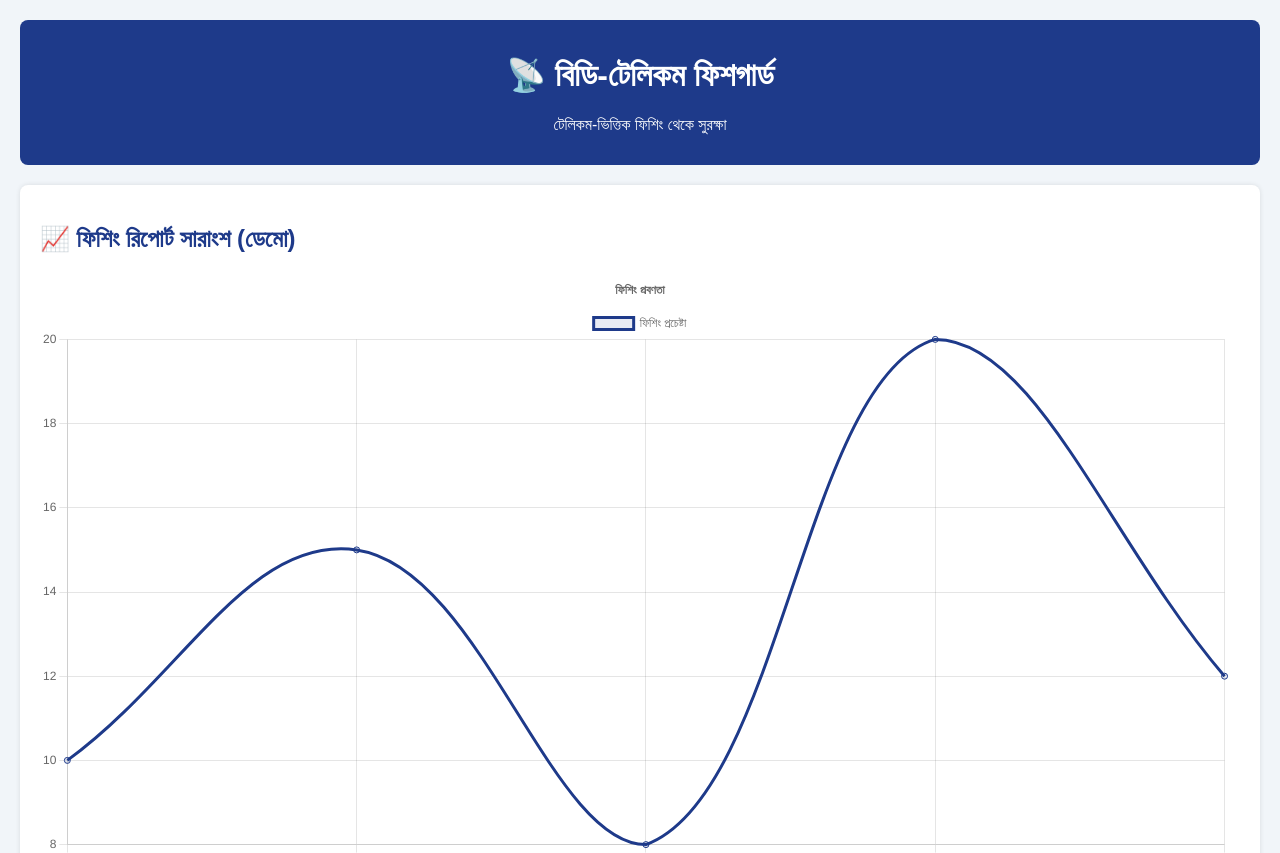
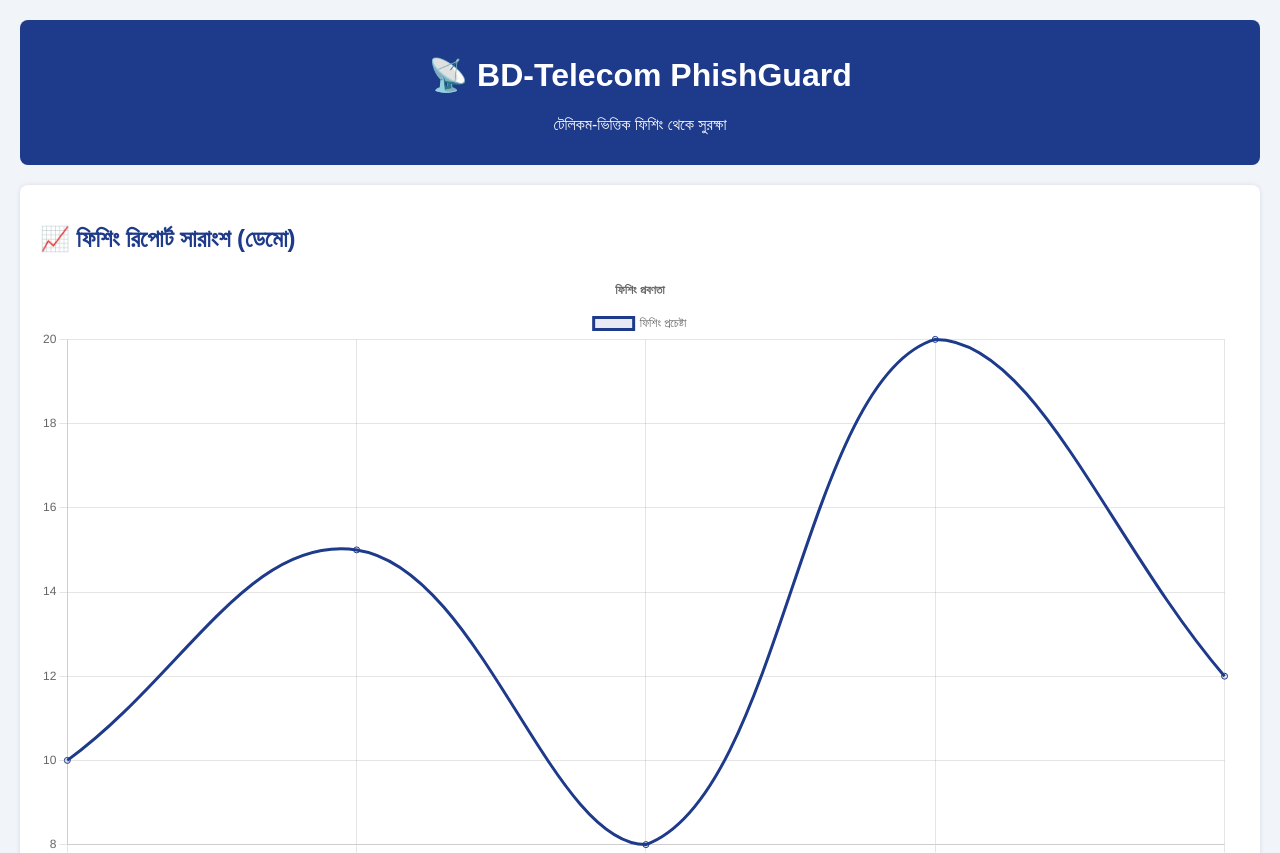
Before and after one commit to VulneraScan/BD-Telecom-PhishGuard, a plain HTML site: page index.html in a window 1280 px wide. Shown: the top 853 px of the page. Drawn offline with nearby package versions, Linux system fonts and the light colour scheme; a web font is replaced by a local one.

Commit message:
Update index.html

```diff
--- a/index.html
+++ b/index.html
@@ -9,7 +9,7 @@
 </head>
 <body>
   <header>
-    <h1>📡 বিডি-টেলিকম ফিশগার্ড</h1>
+    <h1>📡 BD-Telecom PhishGuard</h1>
     <p>টেলিকম-ভিত্তিক ফিশিং থেকে সুরক্ষা</p>
   </header>
 
```
